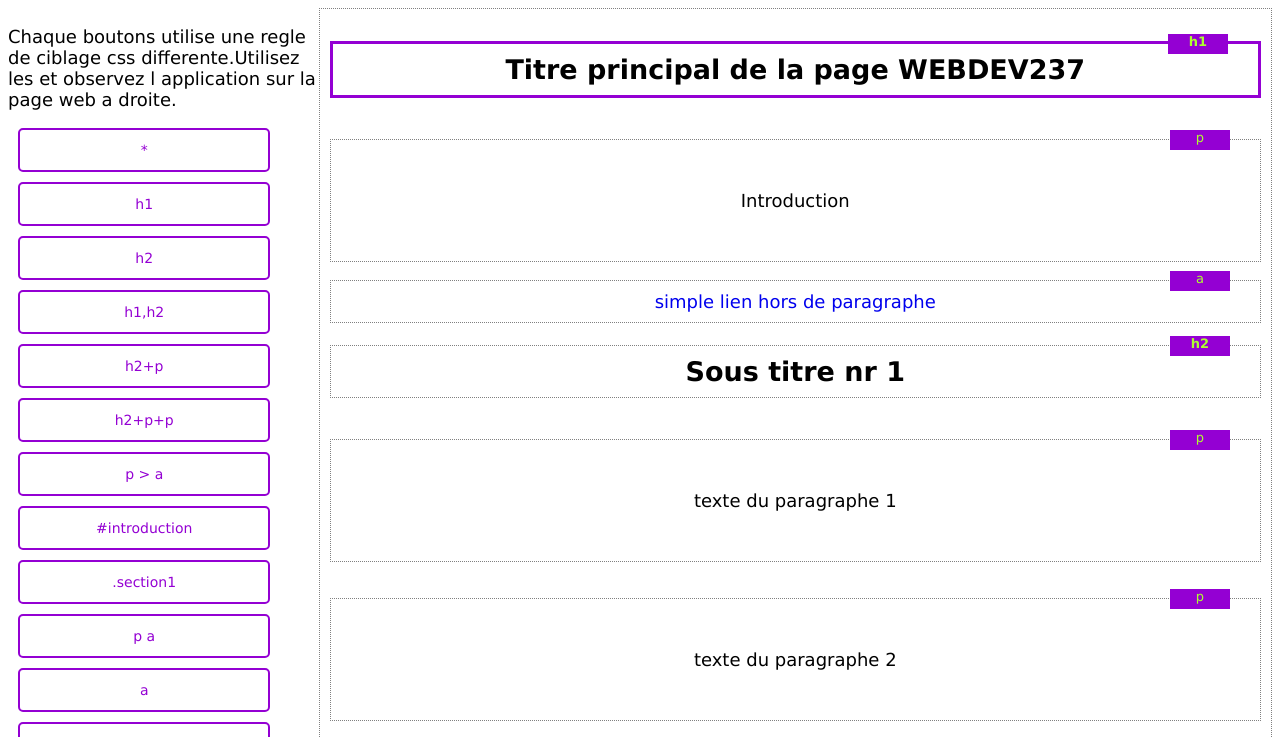
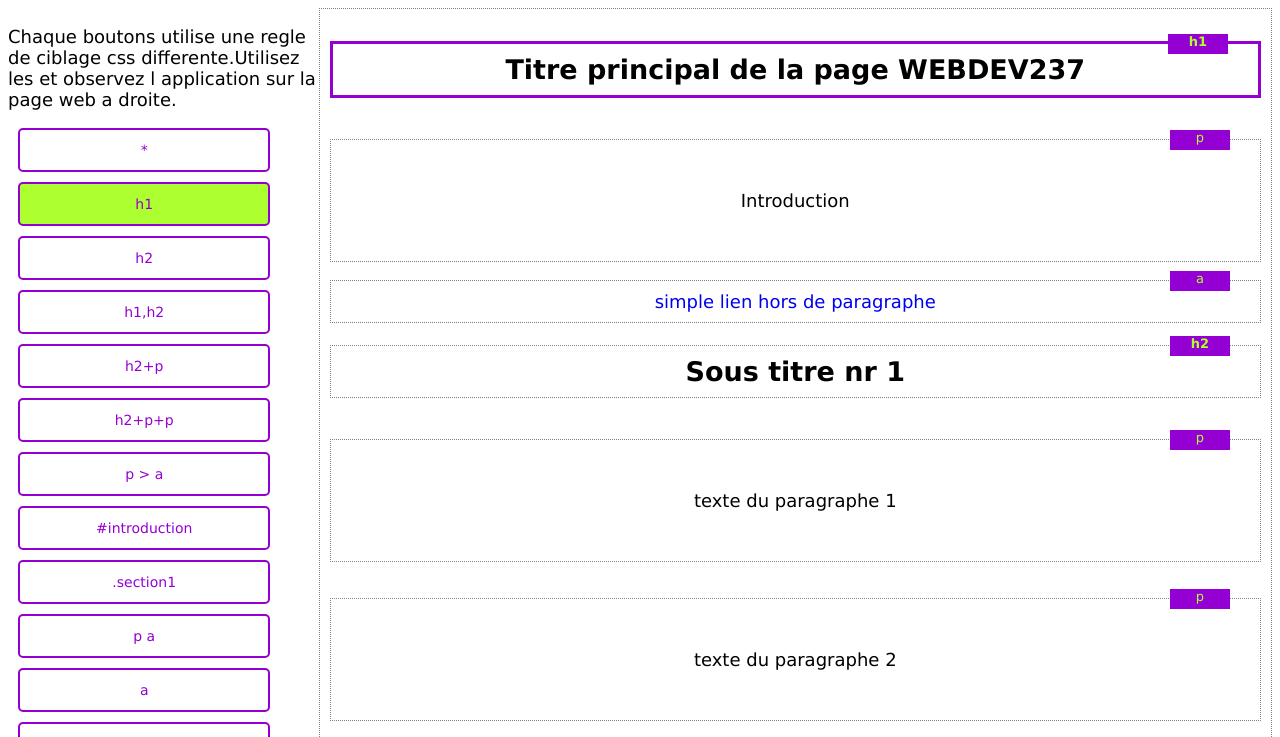
Before and after one commit to AnicetNge/AnicetNge.github.io, a plain HTML site: page index.html in a window 1280 px wide. Both pictures are taken after a click on the element "h1". Shown: the top 737 px of the page. Drawn offline with Linux system fonts and the light colour scheme.

Commit message:
Update style.css
add backgroung-color to buttons when clicked.

```diff
--- a/style.css
+++ b/style.css
@@ -36,8 +36,7 @@ div.btn:hover{
     width: 120px;
     font-size: large;
     margin: 10px;
-    border-color: greenyellow;
-    border: 2px solid greenyellow;
+    background-color: greenyellow;
     border-radius: 5px;
 }
 .visibleBorder{
```
